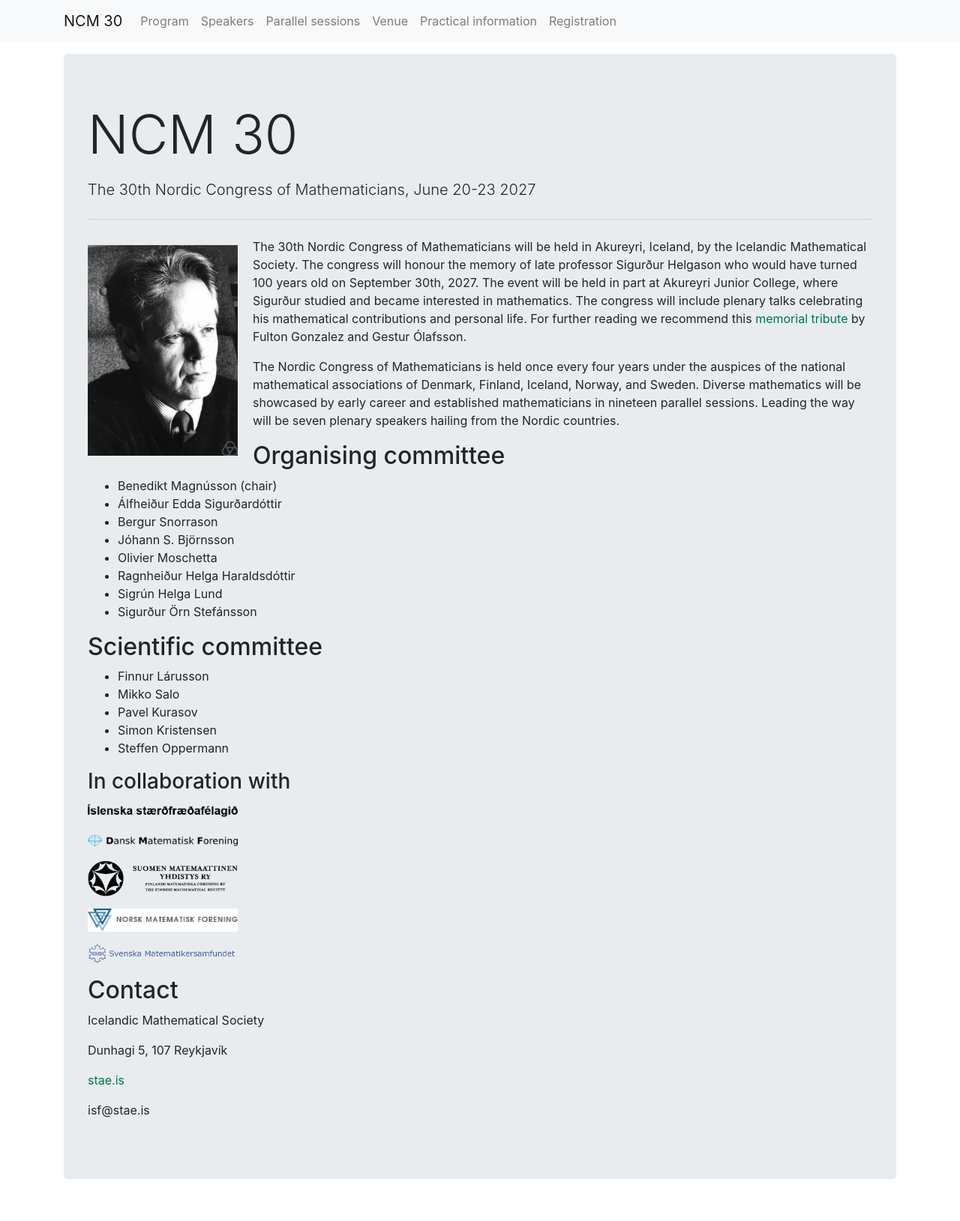
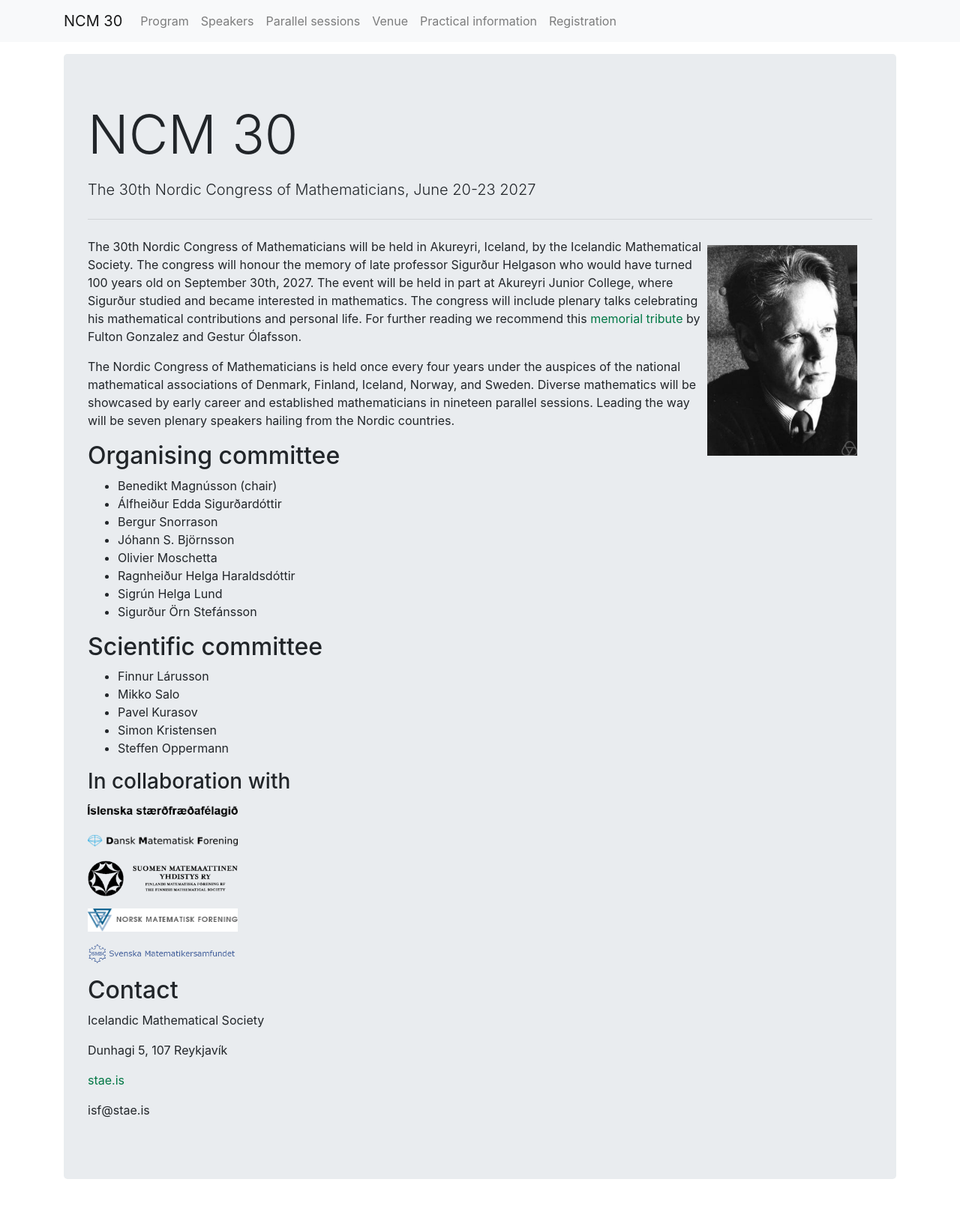
Before and after one commit to IslenskaStaerdfraedafelagid/ncm30-website, a Jekyll site: the page built from index.md, in a window 1280 px wide. Shown: the whole page at 75% size. Built offline with Jekyll 4.4.1, drawn with Linux system fonts in a browser that asks for light colours.

Commit message:
Færa mynd til hægri.

```diff
--- a/index.md
+++ b/index.md
@@ -1,7 +1,7 @@
 ---
 layout: home
 ---
-![MA]({{ '/assets/images/Sigurdur_Helgason.jpeg' | relative_url }}){: width="200" style="float: left; margin: 10px 20px 10px 0; max-width: 100%; height: auto; display: block;" }
+![MA]({{ '/assets/images/Sigurdur_Helgason.jpeg' | relative_url }}){: width="200" style="float: right; margin: 10px 20px 10px 0; max-width: 100%; height: auto; display: block;" }
 The 30th Nordic Congress of Mathematicians will be held in Akureyri, Iceland, by the Icelandic Mathematical Society. The congress will honour the memory of late professor Sigurður Helgason who would have turned 100 years old on September 30th, 2027.  The event will be held in part at Akureyri Junior College, where Sigurður studied and became interested in mathematics. The congress will include plenary talks celebrating his mathematical contributions and personal life. For further reading we recommend this <a href="https://www.ams.org/notices/202410/rnoti-p1349.pdf"> memorial tribute </a> by Fulton Gonzalez and Gestur Ólafsson.
 
 The Nordic Congress of Mathematicians is held once every four years under the auspices of the national mathematical associations of Denmark, Finland, Iceland, Norway, and Sweden.
```
